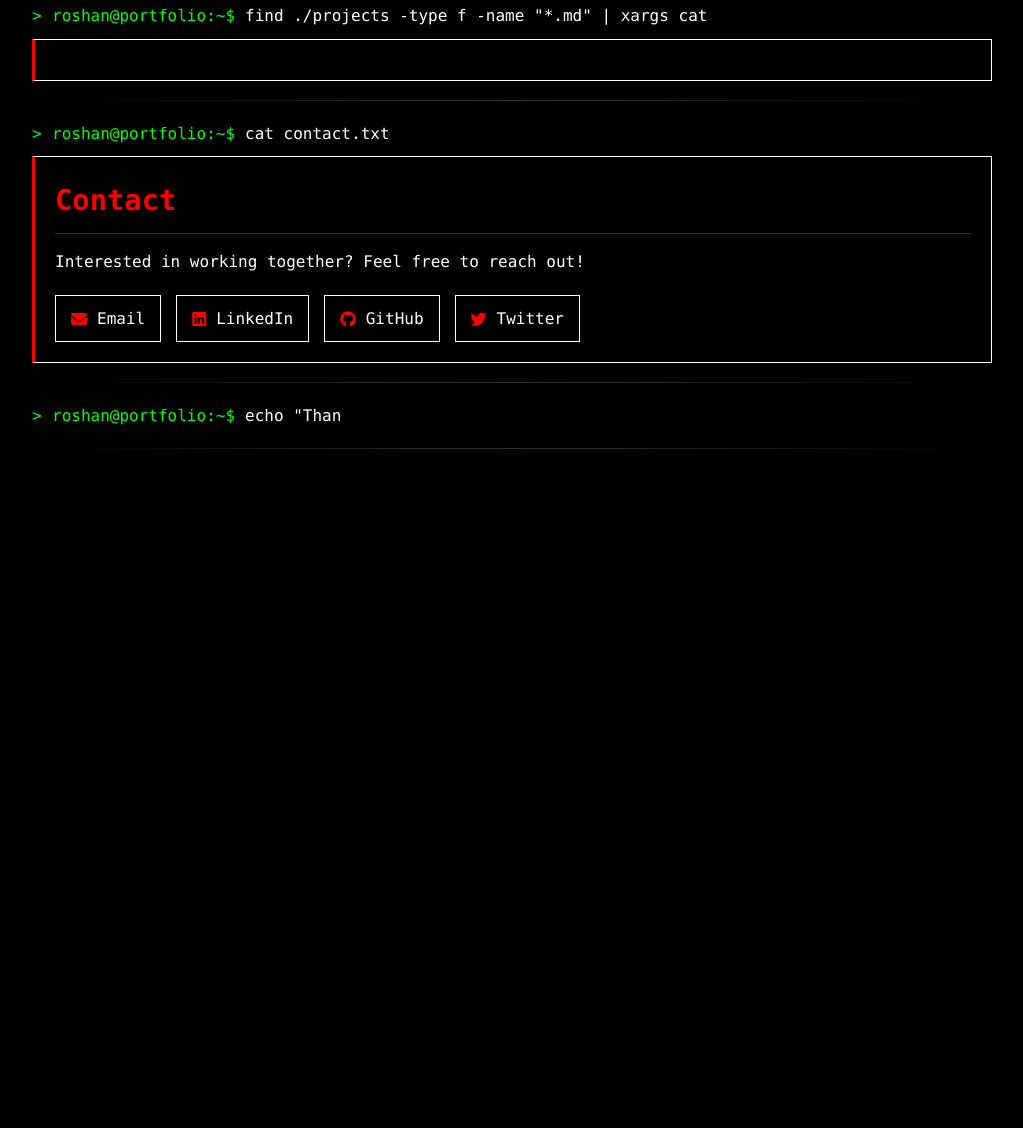
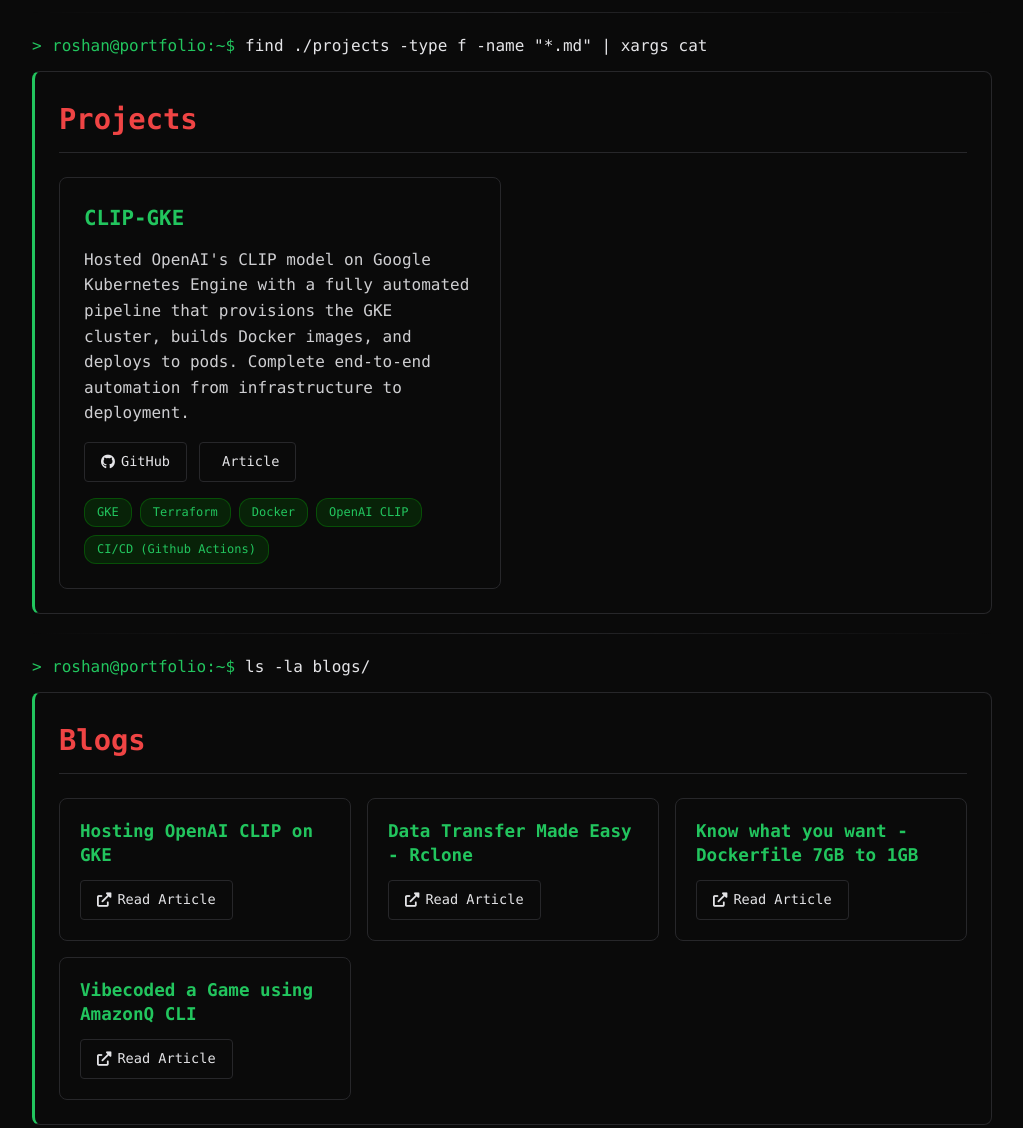
Before and after one commit to roshan0099/profile, a plain HTML site: page index.html in a window 1280 px wide. Shown: the part 1057-2185 px from the top of the page, without its empty margins (128-1151 px from the left). Before the commit the page ends 1566 px from the top, so only its background shows below. Drawn offline with Linux system fonts and the light colour scheme.

Commit message:
updated with blogs and info

```diff
--- a/index.html
+++ b/index.html
@@ -41,6 +41,7 @@
                         <a href="#about" class="cta-button">About Me</a>
                         <a href="#skills" class="cta-button">Skills</a>
                         <a href="#projects" class="cta-button">Projects</a>
+                        <a href="#blogs" class="cta-button">Blogs</a>
                         <a href="#contact" class="cta-button">Contact</a>
                     </div>
                 </div>
@@ -94,39 +95,76 @@
                     <span class="command">find ./projects -type f -name "*.md" | xargs cat</span>
                 </div>
                 <div class="output">
-                    <!-- <h2>Projects</h2>
+                    <h2>Projects</h2>
                     <div class="projects-container">
                         <div class="project">
-                            <h3>Cloud-Native Application Platform</h3>
-                            <p>Designed and implemented a fully automated Kubernetes-based platform with GitOps workflow, reducing deployment time by 70% and improving system reliability.</p>
+                            <h3>CLIP-GKE</h3>
+                            <p>Hosted OpenAI's CLIP model on Google Kubernetes Engine with a fully automated pipeline that provisions the GKE cluster, builds Docker images, and deploys to pods. Complete end-to-end automation from infrastructure to deployment.</p>
+                            <div class="project-links">
+                                <a href="#" target="_blank" class="project-link">
+                                    <i class="fab fa-github"></i> GitHub
+                                </a>
+                                <a href="#" target="_blank" class="project-link">
+                                    <i class="fas fa-article"></i> Article
+                                </a>
+                            </div>
                             <div class="project-tags">
-                                <span class="tag">Kubernetes</span>
-                                <span class="tag">ArgoCD</span>
+                                <span class="tag">GKE</span>
                                 <span class="tag">Terraform</span>
-                                <span class="tag">AWS</span>
+                                <span class="tag">Docker</span>
+                                <span class="tag">OpenAI CLIP</span>
+                                <span class="tag">CI/CD (Github Actions)</span>
                             </div>
                         </div>
-                        <div class="project">
-                            <h3>Infrastructure Monitoring Solution</h3>
-                            <p>Built a comprehensive monitoring and alerting system using Prometheus, Grafana, and Alertmanager, providing real-time visibility into infrastructure health and performance.</p>
-                            <div class="project-tags">
-                                <span class="tag">Prometheus</span>
-                                <span class="tag">Grafana</span>
-                                <span class="tag">Alertmanager</span>
-                                <span class="tag">SRE</span>
+
+                        <!--  -->
+
+                    </div>
+                </div>
+            </div>
+
+            <div class="section" id="blogs">
+                <div class="command-line">
+                    <span class="prompt">roshan@portfolio:~$</span>
+                    <span class="command">ls -la blogs/</span>
+                </div>
+                <div class="output">
+                    <h2>Blogs</h2>
+                    <div class="blogs-container">
+                        <div class="blog">
+                            <h3>Hosting OpenAI CLIP on GKE </h3>
+                            <div class="blog-links">
+                                <a href="https://dev.to/mroshank/hosting-openai-clip-on-gke-4i47" target="_blank" class="blog-link">
+                                    <i class="fas fa-external-link-alt"></i> Read Article
+                                </a>
                             </div>
                         </div>
-                        <div class="project">
-                            <h3>Multi-Region Disaster Recovery</h3>
-                            <p>Architected a resilient multi-region infrastructure with automated failover capabilities, ensuring business continuity with an RPO of 15 minutes and RTO of 1 hour.</p>
-                            <div class="project-tags">
-                                <span class="tag">AWS</span>
-                                <span class="tag">Terraform</span>
-                                <span class="tag">Route53</span>
-                                <span class="tag">DynamoDB Global Tables</span>
+                        <div class="blog">
+                            <h3>Data Transfer Made Easy - Rclone</h3>
+                            <div class="blog-links">
+                                <a href="https://dev.to/mroshank/data-transfer-made-easy-rclone-2m3f" target="_blank" class="blog-link">
+                                    <i class="fas fa-external-link-alt"></i> Read Article
+                                </a>
                             </div>
                         </div>
-                    </div> -->
+                        <div class="blog">
+                            <h3>Know what you want - Dockerfile 7GB to 1GB</h3>
+                            <div class="blog-links">
+                                <a href="https://dev.to/mroshank/know-what-u-want-dockerfile-7gb-to-1gb-4ldm" target="_blank" class="blog-link">
+                                    <i class="fas fa-external-link-alt"></i> Read Article
+                                </a>
+                            </div>
+                        </div>
+                        <div class="blog">
+                            <h3>Vibecoded a Game using AmazonQ CLI</h3>
+                            <div class="blog-links">
+                                <a href="https://dev.to/mroshank/vibecoded-a-game-using-amazonq-cli-n3m" target="_blank" class="blog-link">
+                                    <i class="fas fa-external-link-alt"></i> Read Article
+                                </a>
+                            </div>
+                        </div>
+
+                    </div>
                 </div>
             </div>
 
--- a/style.css
+++ b/style.css
@@ -1,20 +1,21 @@
 /* Base Styles */
 :root {
-    --bg-color: #000000;
-    --terminal-bg: #000000;
-    --text-color: #ffffff;
-    --highlight-color: #ff0000;
-    --accent-color: #00ff00;
-    --border-color: #333333;
-    --font-mono: 'Consolas', 'Monaco', 'Lucida Console', monospace;
+    --bg-color: #0a0a0a;
+    --terminal-bg: #0a0a0a;
+    --text-color: #e4e4e7;
+    --highlight-color: #ef4444;
+    --accent-color: #22c55e;
+    --border-color: #27272a;
+    --font-mono: 'JetBrains Mono', 'Fira Code', 'Consolas', 'Monaco', monospace;
 }
 
 [data-theme="light"] {
-    --bg-color: #f5f5f5;
-    --terminal-bg: #f5f5f5;
-    --text-color: #000000;
-    --highlight-color: #cc0000;
-    --accent-color: #006600;
+    --bg-color: #fafafa;
+    --terminal-bg: #fafafa;
+    --text-color: #18181b;
+    --highlight-color: #dc2626;
+    --accent-color: #16a34a;
+    --border-color: #e4e4e7;
 }
 
 .theme-toggle {
@@ -226,14 +227,15 @@ body::before {
 }
 
 .output {
-    padding: 20px;
+    padding: 24px;
     background-color: var(--bg-color);
-    border-radius: 0;
-    margin-top: 10px;
-    border: 1px solid var(--text-color);
-    border-left: 3px solid var(--highlight-color);
+    border-radius: 8px;
+    margin-top: 12px;
+    border: 1px solid var(--border-color);
+    border-left: 3px solid var(--accent-color);
     position: relative;
     overflow: hidden;
+    backdrop-filter: blur(10px);
 }
 
 h1, h2, h3 {
@@ -330,44 +332,202 @@ p {
     text-align: center;
 }
 
+/* Blogs Section */
+.blogs-container {
+    display: grid;
+    grid-template-columns: repeat(auto-fill, minmax(280px, 1fr));
+    gap: 16px;
+    margin-top: 24px;
+}
+
+.blog {
+    background-color: var(--bg-color);
+    border-radius: 8px;
+    padding: 20px;
+    border: 1px solid var(--border-color);
+    transition: all 0.3s cubic-bezier(0.4, 0, 0.2, 1);
+    position: relative;
+    overflow: hidden;
+}
+
+.blog::before {
+    content: '';
+    position: absolute;
+    top: 0;
+    left: 0;
+    width: 100%;
+    height: 100%;
+    border-top: 2px solid var(--accent-color);
+    border-left: 2px solid var(--accent-color);
+    border-right: 2px solid var(--accent-color);
+    border-radius: 8px 8px 0 0;
+    opacity: 0;
+    transition: opacity 0.3s ease;
+}
+
+.blog:hover {
+    transform: translateY(-2px);
+}
+
+.blog:hover::before {
+    opacity: 1;
+}
+
+.blog h3 {
+    margin-bottom: 12px;
+    font-size: 1.1rem;
+    color: var(--accent-color);
+    font-weight: 600;
+    line-height: 1.4;
+}
+
+.blog-links {
+    display: flex;
+    gap: 12px;
+}
+
+.blog-link {
+    display: inline-flex;
+    align-items: center;
+    gap: 6px;
+    padding: 8px 16px;
+    background: transparent;
+    border: 1px solid var(--border-color);
+    border-radius: 4px;
+    color: var(--text-color);
+    text-decoration: none;
+    font-size: 0.85rem;
+    font-weight: 500;
+    transition: all 0.2s ease;
+    cursor: pointer;
+    position: relative;
+    z-index: 10;
+}
+
+.blog-link:hover {
+    border-color: var(--accent-color);
+    color: var(--accent-color);
+    background: rgba(34, 197, 94, 0.05);
+    transform: translateY(-1px);
+}
+
+.blog-link i {
+    font-size: 0.9rem;
+}
+
 /* Projects Section */
 .projects-container {
     display: grid;
-    grid-template-columns: repeat(auto-fill, minmax(300px, 1fr));
-    gap: 20px;
-    margin-top: 20px;
+    grid-template-columns: repeat(auto-fill, minmax(320px, 1fr));
+    gap: 24px;
+    margin-top: 24px;
 }
 
 .project {
     background-color: var(--bg-color);
-    border-radius: 0;
-    padding: 20px;
-    border: 1px solid var(--text-color);
-    transition: all 0.3s ease;
+    border-radius: 8px;
+    padding: 24px;
+    border: 1px solid var(--border-color);
+    transition: all 0.3s cubic-bezier(0.4, 0, 0.2, 1);
+    position: relative;
+    overflow: hidden;
+    box-shadow: none !important;
+}
+
+.project::before {
+    content: '';
+    position: absolute;
+    top: 0;
+    left: 0;
+    width: 100%;
+    height: 100%;
+    border-top: 2px solid var(--accent-color);
+    border-left: 2px solid var(--accent-color);
+    border-right: 2px solid var(--accent-color);
+    border-radius: 8px 8px 0 0;
+    opacity: 0;
+    transition: opacity 0.3s ease;
 }
 
 .project:hover {
-    border-color: var(--accent-color);
+    transform: translateY(-2px);
+    box-shadow: none !important;
 }
 
+.project, .project:hover, .project:focus, .project:active {
+    box-shadow: none !important;
+}
+
+.project:hover::before {
+    opacity: 1;
+}
+
+
+
 .project h3 {
-    margin-bottom: 10px;
-    font-size: 1.2rem;
+    margin-bottom: 12px;
+    font-size: 1.3rem;
+    color: var(--accent-color);
+    font-weight: 600;
+}
+
+.project p {
+    margin-bottom: 16px;
+    color: var(--text-color);
+    opacity: 0.9;
+    line-height: 1.6;
+}
+
+.project-links {
+    display: flex;
+    gap: 12px;
+    margin-bottom: 16px;
+}
+
+.project-link {
+    display: inline-flex;
+    align-items: center;
+    gap: 6px;
+    padding: 8px 16px;
+    background: transparent;
+    border: 1px solid var(--border-color);
+    border-radius: 4px;
+    color: var(--text-color);
+    text-decoration: none;
+    font-size: 0.85rem;
+    font-weight: 500;
+    transition: all 0.2s ease;
+    cursor: pointer;
+    position: relative;
+    z-index: 10;
+}
+
+.project-link:hover {
+    border-color: var(--accent-color);
+    color: var(--accent-color);
+    background: rgba(34, 197, 94, 0.05);
+    transform: translateY(-1px);
+}
+
+.project-link i {
+    font-size: 0.9rem;
 }
 
 .project-tags {
     display: flex;
     flex-wrap: wrap;
     gap: 8px;
-    margin-top: 15px;
+    margin-top: 16px;
 }
 
 .tag {
-    background-color: rgba(255, 88, 88, 0.1);
-    color: var(--highlight-color);
-    padding: 5px 10px;
-    border-radius: 20px;
-    font-size: 0.8rem;
+    background: rgba(0, 255, 0, 0.1);
+    color: var(--accent-color);
+    padding: 4px 12px;
+    border-radius: 12px;
+    font-size: 0.75rem;
+    font-weight: 500;
+    border: 1px solid rgba(0, 255, 0, 0.2);
 }
 
 /* Contact Section */
```
